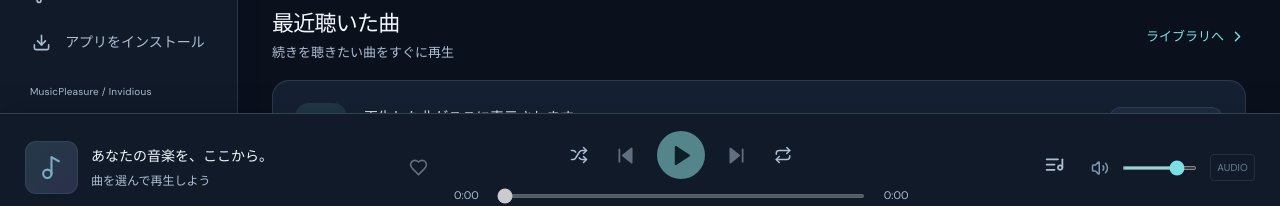
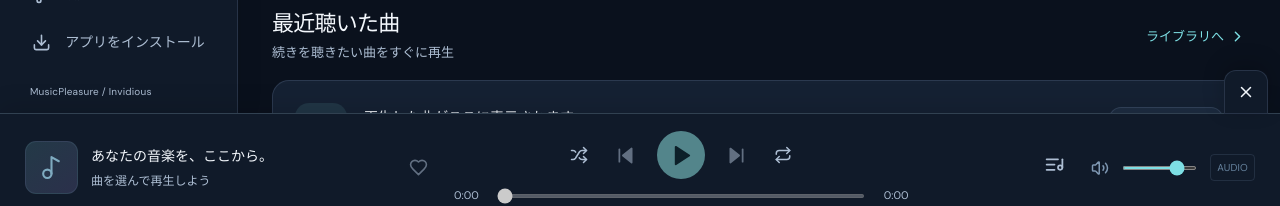
Before and after one commit to totoro0419/musicpleasure, a React (Vite) app: page / in a window 1280 px wide. Shown: the part 579-785 px from the top of the page. Built offline with nearby package versions, Linux system fonts and the light colour scheme.

Commit message:
feat(ui): dismissible mini player with persistent restore control

```diff
--- a/src/App.tsx
+++ b/src/App.tsx
@@ -207,6 +207,13 @@ export default function App() {
   const [install, setInstall] = useState<InstallPrompt | null>(null);
   const [update, setUpdate] = useState<ServiceWorker | null>(null);
   const [volume, setVolume] = useState(0.8);
+  const [miniPlayerHidden, setMiniPlayerHidden] = useState(() => {
+    try {
+      return window.localStorage.getItem("musicpleasure-mini-player-hidden") === "true";
+    } catch {
+      return false;
+    }
+  });
   const [addIds, setAddIds] = useState<string[]>([]);
   const [target, setTarget] = useState("");
   const [newName, setNewName] = useState("");
@@ -258,6 +265,16 @@ export default function App() {
   useEffect(() => {
     document.documentElement.dataset.theme = data.settings.theme;
   }, [data.settings.theme]);
+  useEffect(() => {
+    try {
+      window.localStorage.setItem(
+        "musicpleasure-mini-player-hidden",
+        String(miniPlayerHidden),
+      );
+    } catch {
+      // Storage can be blocked; the control still works in this session.
+    }
+  }, [miniPlayerHidden]);
   function onAdd(ids: string[]) {
     setAddIds(ids);
     setTarget(data.playlists[0]?.id || "");
@@ -299,7 +316,7 @@ export default function App() {
     ended: "再生終了",
   }[playback.status];
   return (
-    <div className="app">
+    <div className={`app${miniPlayerHidden ? " player-hidden" : ""}`}>
       <a className="skip-link" href="#main-content">
         本文へ移動
       </a>
@@ -515,7 +532,27 @@ export default function App() {
           MusicPleasure<span>あなたの毎日に、好きな音を。</span>
         </footer>
       </div>
+      {miniPlayerHidden ? (
+        <button
+          type="button"
+          className="player-restore"
+          aria-label="ミニプレーヤーを再表示"
+          onClick={() => setMiniPlayerHidden(false)}
+        >
+          <Music2 size={19} />
+          <span>プレーヤーを表示</span>
+        </button>
+      ) : (
       <section className="playerbar" aria-label="音楽プレーヤー">
+        <button
+          type="button"
+          className="player-dismiss"
+          aria-label="ミニプレーヤーを閉じる"
+          title="ミニプレーヤーを閉じる（再生は継続）"
+          onClick={() => setMiniPlayerHidden(true)}
+        >
+          <X size={18} />
+        </button>
         <a className="mini-track" href="#playing">
           {current ? (
             <img src={current.thumbnail} alt="" />
@@ -670,6 +707,7 @@ export default function App() {
           </div>
         )}
       </section>
+      )}
       <nav className="mobile-nav" aria-label="モバイルナビゲーション">
         {nav.slice(0, 4).map((n) => (
           <a
--- a/src/style.css
+++ b/src/style.css
@@ -2699,3 +2699,61 @@ html[data-theme="light"] .shortcut-import { color:#5c479d; }
 @media (max-width:540px) {
   .search-help { font-size:12px; }
 }
+
+
+/* Dismissible player — visibility preference affects UI only, not the audio engine. */
+.playerbar { position: fixed; }
+.player-dismiss {
+  position: absolute;
+  right: 12px;
+  top: -44px;
+  display: inline-flex;
+  align-items: center;
+  justify-content: center;
+  width: 44px;
+  height: 44px;
+  min-width: 44px;
+  min-height: 44px;
+  padding: 0;
+  border: 1px solid var(--border);
+  border-radius: 12px 12px 0 0;
+  background: var(--footer);
+  color: var(--text);
+  box-shadow: 0 -6px 22px #0003;
+  z-index: 1;
+}
+.player-dismiss:hover { background: var(--panel-hover); }
+.player-restore {
+  position: fixed;
+  right: 18px;
+  bottom: 18px;
+  display: inline-flex;
+  align-items: center;
+  justify-content: center;
+  gap: 9px;
+  min-height: 46px;
+  padding: 10px 17px;
+  border: 1px solid #80dfe48a;
+  border-radius: 999px;
+  background: var(--footer);
+  color: var(--text);
+  box-shadow: 0 6px 25px #0006;
+  font-size: 13px;
+  font-weight: 700;
+  z-index: 82;
+}
+.player-restore:hover { background: var(--panel-hover); }
+.app.player-hidden { padding-bottom: 24px; }
+.app.player-hidden .sidebar { bottom: 0; }
+html[data-theme="light"] .player-dismiss,
+html[data-theme="light"] .player-restore { background: var(--footer); color: var(--text); }
+@media (max-width: 800px) {
+  .app.player-hidden {
+    padding-bottom: calc(86px + env(safe-area-inset-bottom));
+  }
+  .player-restore {
+    right: 14px;
+    bottom: calc(80px + env(safe-area-inset-bottom));
+  }
+  .player-dismiss { right: 12px; }
+}
```
Also changed, not shown: 1 other file (tests, documents, lock files or other folders).
